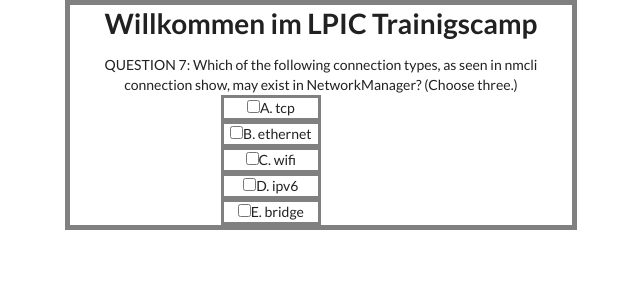
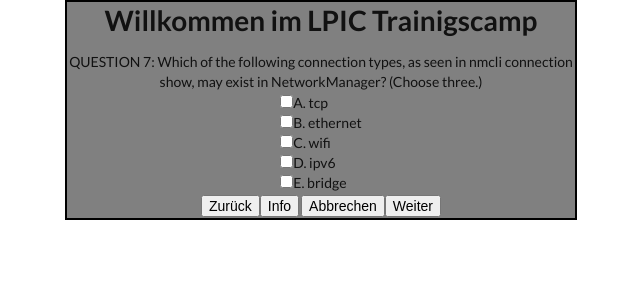
Before and after one commit to IOException404/LTPS-Projekt, an Angular app: page /mcFragen in a window 1280 px wide. Shown: the top 300 px of the page, without its empty margins (319-959 px from the left). Built offline with nearby package versions, Linux system fonts and the light colour scheme.

Commit message:
02.12.22

```diff
--- a/src/app/app.component.css
+++ b/src/app/app.component.css
@@ -1,8 +1,9 @@
 
 .homeBox {
   border-style: solid;
-  border-width: 5px;
-  border-color: gray;
+  border-width: 2px;
+  background-color: grey;
+  border-color: black;
   text-align: center;
   display: inline-table;
   width: auto;
--- a/src/app/mc-fragen-liste/mc-fragen-liste.component.css
+++ b/src/app/mc-fragen-liste/mc-fragen-liste.component.css
@@ -1,10 +1,26 @@
 .check {
-width: 20%;
-height: 20%;
-border-style: solid;
-border-color: grey;
-margin-right: 30%;
-margin-left: 30%
+  display: grid;
+  justify-content: center;
+  align-items: center;
+  text-align: left;
+  width: auto;
+  height: auto;
+  border-style: solid;
+  border-width: 1px;
+  border-color: grey;
+  }
+
+
+.contentButton {
+    display: flex;
+    justify-content: center;
+    align-items: left;
+    text-align: left;
+  }
+
+
+.solution {
+  border-style: solid;
+  border-width: 2px;
+  border-color: red;
 }
-
-.checkIn
--- a/src/app/mc-fragen-liste/mc-fragen-liste.component.html
+++ b/src/app/mc-fragen-liste/mc-fragen-liste.component.html
@@ -1,13 +1,39 @@
-<div class="ui middle sligned selection divided list">
-  <div class="content">
-    <div *ngFor="let question of mcFragen" class="header">
-      <!-- {{ question.mcFrage }} -->
-      <output>{{ question.mcFrage }}</output>
-
-        <div class="check" *ngFor="let answer of question.mcAntwort">
+<div>
+  <!-- einzelfrage anzeigen -->
+  <div *ngIf="showEinzel">
+    <div class="header">
+      <output>{{ frage.mcFrage }}</output>
+      <div class="check">
+        <div *ngFor="let answer of frage.mcAntwort">
           <input class="inputCheck" type="checkbox">{{ answer }}
-
+        </div>
       </div>
     </div>
   </div>
+  <!-- liste anzeigen -->
+  <!-- <div *ngIf="!showEinzel">
+    <div *ngFor="let question of mcFragen" class="header">
+      <output>{{ question.mcFrage }}</output>
+      <div class="check">
+        <div *ngFor="let answer of question.mcAntwort">
+          <input class="inputCheck" type="checkbox">{{ answer }}
+        </div>
+      </div>
+    </div>
+  </div>
+</div> -->
+<div class="contentButton">
+    <tr>
+      <th >
+        <button (click)="prevFrage()">Zurück</button>
+        <button (click)="infoText()">Info</button>
+      </th>
+      <th>
+          <button routerLink="../lernen">Abbrechen</button>
+          <button (click)="nextFrage()">Weiter</button>
+      </th>
+    </tr>
 </div>
+<div class="solution" *ngIf="info">
+  {{ frage.solution }}
+</div>
--- a/src/app/mc-fragen-liste/mc-fragen-liste.component.ts
+++ b/src/app/mc-fragen-liste/mc-fragen-liste.component.ts
@@ -1,5 +1,7 @@
-import { Component, OnInit } from '@angular/core';
-import { Questions } from '../shared/questions';
+import { Component, OnInit, Output, EventEmitter } from '@angular/core';
+import { LPIsimService } from '../shared/lpisim.service';
+import { Question } from '../shared/questions';
+
 
 @Component({
   selector: 'lpic-mc-fragen-liste',
@@ -7,16 +9,58 @@
   styleUrls: ['./mc-fragen-liste.component.css']
 })
 export class McFragenListeComponent implements OnInit {
-  mcFragen: Questions[];
+  // Alle Fragen
+  mcFragen: Question[];
+  // Einzelne Frage
+  frage: Question;
+  // Klick prev und next Variable
+  currentArrayId: number = 0
+  showEinzel: boolean = true;
 
-  constructor() { }
+  // Info und Inhalt Variable
+  info: boolean = false;
+
+  constructor(private fs: LPIsimService) {
+
+  }
 
   ngOnInit(): void {
-    this.mcFragen = [
-      {
-        mcFrage: "QUESTION 7: Which of the following connection types, as seen in nmcli connection show, may exist in NetworkManager? (Choose three.)",
-        mcAntwort: ['A. tcp', 'B. ethernet', 'C. wifi', 'D. ipv6', 'E. bridge']
-      }
-    ];
+    // Service Variable für alle Fragen
+    this.mcFragen = this.fs.getAll();
+    // Varibale zum setzen der Array Position
+    this.currentArrayId = 0
+    // Variable zum Auslesen der einzelnen Fragen
+    this.frage = this.mcFragen[this.currentArrayId]
+  }
+
+  // Nächste Frage Button
+  nextFrage() {
+    // Solange der Zähler der Array Position nicht größer ist als die Positionen
+    // der vorhanden Array-Fragen-Liste [0-9]
+    if(this.currentArrayId < this.mcFragen.length-1) {
+      // Frage hochzählen
+      this.currentArrayId += 1
+      this.frage = this.mcFragen[this.currentArrayId]
+      // Info Text zurück setzen
+      this.info = false;
+    }
+  }
+
+  // Vorherige Frage Button
+  prevFrage() {
+    // Solange der Zähler der Array Position nicht kleiner ist als die Positionen
+    // der vorhanden Array-Fragen-Liste [0-9]
+    if(this.currentArrayId > 0) {
+      // Frage zurück zählen
+      this.currentArrayId -= 1
+      this.frage = this.mcFragen[this.currentArrayId]
+      // Info Text zurück setzen
+      this.info = false;
+    }
+  }
+
+  // Info Text für die richtigen Antworten
+  infoText() {
+    this.info = !this.info;
   }
 }
--- /dev/null
+++ b/src/app/shared/lpisim.service.ts
@@ -0,0 +1,28 @@
+import { Injectable } from '@angular/core';
+import { Question } from '../shared/questions';
+
+@Injectable({
+  providedIn: 'root'
+})
+
+export class LPIsimService {
+  mcFragen: Question[];
+
+  constructor() {
+    this.mcFragen = [
+      {
+        mcFrage: "QUESTION 7: Which of the following connection types, as seen in nmcli connection show, may exist in NetworkManager? (Choose three.)",
+        mcAntwort: ['A. tcp', 'B. ethernet', 'C. wifi', 'D. ipv6', 'E. bridge'],
+        solution: "Answer: B C E"
+      },
+      {
+        mcFrage: "QUESTION 10: Which of the following nmcli subcommands exist? (Choose two.)",
+        mcAntwort: ['A. nmcli ethernet', 'B. nmcli device', 'C. nmcli wifi', 'D. nmcli address', 'E. nmcli connection'],
+        solution: "Answer: B E"
+      }
+    ];
+   }
+   getAll(): Question[] {
+    return this.mcFragen;
+   }
+}
--- a/src/app/shared/questions.ts
+++ b/src/app/shared/questions.ts
@@ -1,4 +1,5 @@
-export interface Questions {
+export interface Question {
   mcFrage: string;
   mcAntwort: string[];
+  solution: string;
 }
--- a/src/app/start-app/start-app.component.html
+++ b/src/app/start-app/start-app.component.html
@@ -1,8 +1,8 @@
-<p>Starten</p>
   <div class="homeBox">
     <output class="ausgabe"><p class="textStart">Lernmodus</p></output>
-      <button class="startButton" routerLink="../mcFragen" >McFragenListe</button><br>
-      <button class="startButton">MCEinzelFragen</button><br>
-      <button class="startButton">Statistik</button><br>
+      <button class="startButton" routerLink="../mcFragen" >Multiple Choice</button><br>
+      <button class="startButton">Single Choice</button><br>
+      <button class="startButton">Fill-In</button><br>
+      <button class="startButton">Alle Fragen</button><br>
       <button class="startButton" routerLink="../lernen">Abbrechen</button>
   </div>
```
Also changed, not shown: 1 other file (tests, documents, lock files or other folders).
